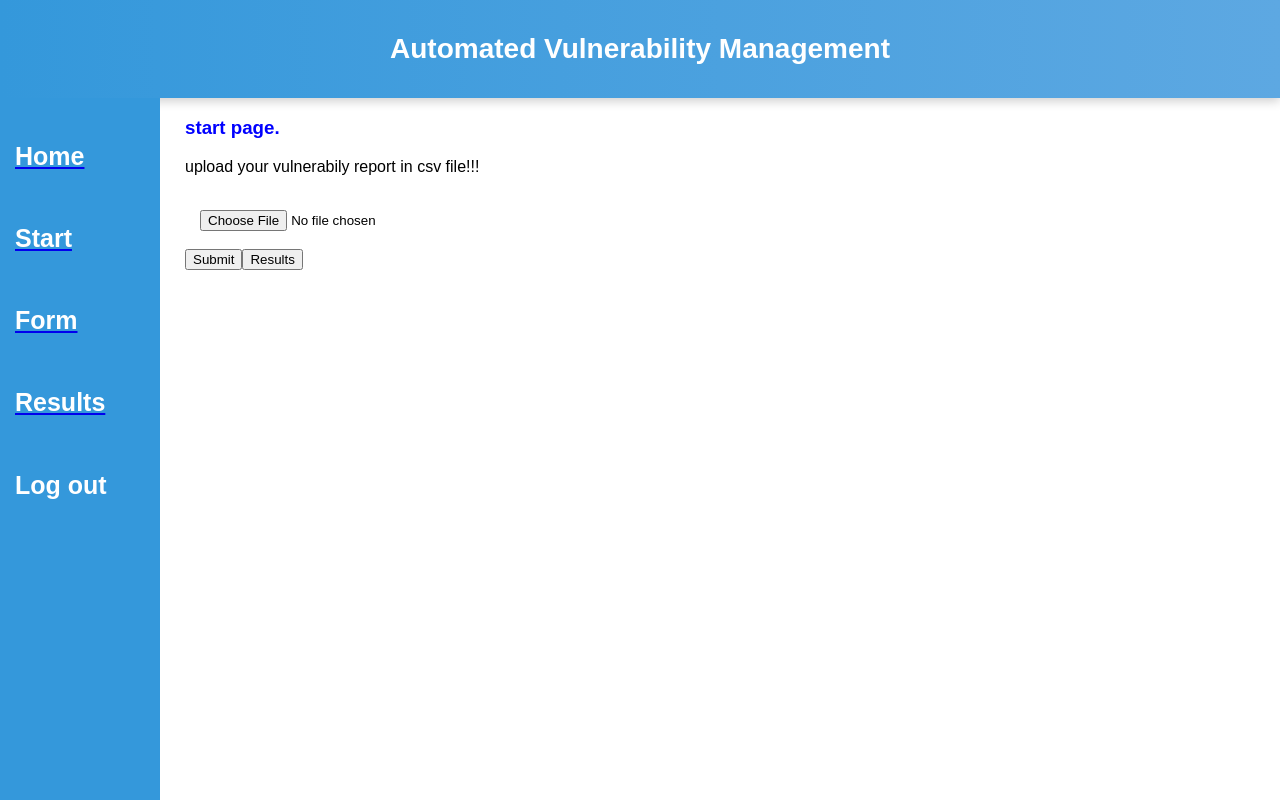
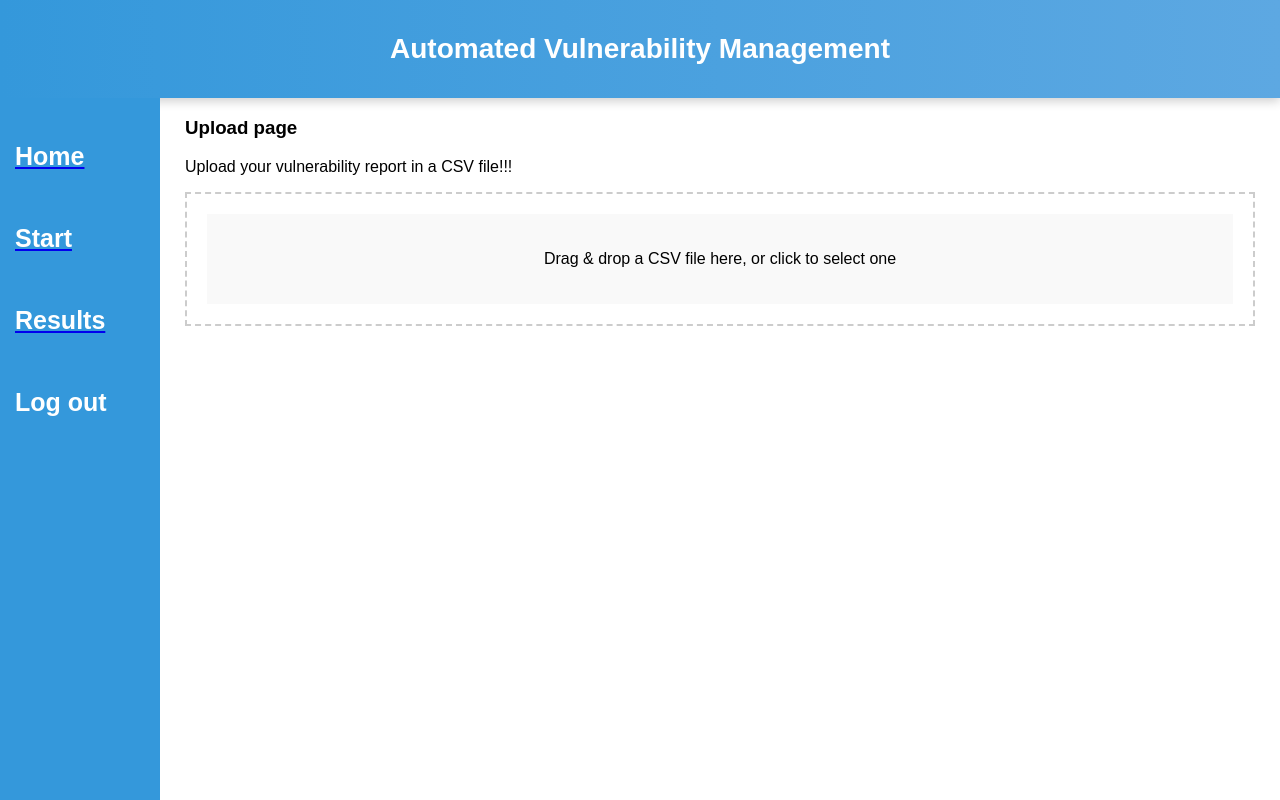
Before and after one commit to L-s-a-r-a-h/AVM, a React (Create React App) app in the folder my-app/: page /Start in a window 1280 px wide. Built offline with nearby package versions, Linux system fonts and the light colour scheme.

Commit message:
Added Drag and Drop file exchange to start page.
Also added automatic form pop up after file has been received.

```diff
--- a/my-app/src/component/MenuBar.js
+++ b/my-app/src/component/MenuBar.js
@@ -30,7 +30,7 @@ function MenuBar() {
                     <div class = "menubar">
                         <Navbar.Brand href="/Home"><h4 className="home">Home</h4></Navbar.Brand>
                         <Nav.Link as={Link} to={"/start"}><h4 className="linkText"> Start </h4></Nav.Link>
-                        <Nav.Link as={Link} to={"/Form"}><h4 className="form"> Form </h4></Nav.Link>
+
                         <Nav.Link as={Link} to={"/Output"}><h4 className="testOutput"> Results </h4></Nav.Link>
                         <h4 onClick={handleLogout}>Log out</h4>
 
--- a/my-app/src/component/Start.js
+++ b/my-app/src/component/Start.js
@@ -1,99 +1,82 @@
-import React, { Component } from 'react';
-import { useState } from "react";
+import React, { useState } from 'react';
+import Papa from 'papaparse';
+import Form from './FormComponents/Form';
 import fileProcess from "../test/fileProcess"
-import Papa from "papaparse";
-import Form from './FormComponents/Form';
-import {NavLink, useNavigate } from 'react-router-dom';
-
-//import * as func from "../test/api";
+import { NavLink, useNavigate } from 'react-router-dom';
+import './styles/Start.css';
+import { useDropzone } from 'react-dropzone';
 import MenuBar from './MenuBar';
 
-const allowedExtensions = ["csv"];
+const allowedExtensions = ['csv'];
+
 const Start = () => {
     const navigate = useNavigate();
     const [data, setData] = useState([]);
     const [result, setResult] = useState(false);
-    // It state will contain the error when
-    // correct file extension is not used
-    const [message, setMessage] = useState("");
+    const [message, setMessage] = useState('');
+    const [uploadedFileName, setUploadedFileName] = useState('');
 
-    // It will store the file uploaded by the user
-    const [file, setFile] = useState("");
-    const handleFileChange = (e) => {
-        setMessage("");
-        // Check if user has entered the file
-        if (e.target.files.length) {
-            const inputFile = e.target.files[0];
+    const handleFileChange = (acceptedFiles) => {
+        const file = acceptedFiles[0];
+        setUploadedFileName(file.name);
 
-            // Check the file type, if incorrect show error message
-            const fileExtension = inputFile?.type.split("/")[1];
-            if (!allowedExtensions.includes(fileExtension)) {
-                setMessage("Incorrect file type! Please select CSV file!");
-                return;
-            } else {
-                // If input type is correct set the state
-                setFile(inputFile);
-            }
-        }
-    };
-
-    const handleSubmit = () => {
-
-        console.log("click submit");
-        if (!file) {
-            return setMessage("Select csv file");
-        }
         const reader = new FileReader();
-        //csv to  array
-
         reader.onload = async ({ target }) => {
-
             const csv = Papa.parse(target.result, { header: true });
-
-
             const parsedData = csv?.data;
 
-            // process the file
             let riskArr = fileProcess(parsedData);
             if (!riskArr) {
-                return setMessage("csv file does not contain correct elements");
+                return setMessage('CSV file does not contain correct elements');
             }
+
             setData(riskArr);
             setResult(true);
-            setMessage("upload Success!");
-        }
-
-        //navigate("/Output", state=)
+            setMessage('Upload success!');
+        };
 
         reader.readAsText(file);
     };
 
+    const { getRootProps, getInputProps } = useDropzone({
+        onDrop: handleFileChange,
+        accept: '.csv',
+        maxFiles: 1,
+    });
+
+    const handleSubmit = () => {
+        if (!uploadedFileName) {
+            return setMessage('Select a CSV file');
+        }
+
+        // Handle form submission here if needed
+    };
+
     return (
         <div>
-            <MenuBar/>
-        <div class="body">
-            <div class="upload">
-                <h3> start page.  </h3>
-                <p>upload your vulnerabily report in csv file!!!</p>
+            <MenuBar />
+            <div className="body">
+                <div className="upload">
+                    <h3>Upload page</h3>
+                    <p>Upload your vulnerability report in a CSV file!!!</p>
+                    <div className="dropzone-container">
+                        <div {...getRootProps()} className="dropzone">
+                            <input {...getInputProps()} />
+                            {uploadedFileName ? (
+                                <p>Uploaded file: {uploadedFileName}</p>
+                            ) : (
+                                <p>Drag & drop a CSV file here, or click to select one</p>
+                            )}
+                        </div>
+                    </div>
 
-                <div>
-                    <input type="file" onChange={handleFileChange} />
-                    <button onClick={handleSubmit}>
-                        Submit
-                    </button>
-                    <NavLink to="/Output" state={data}>
-                    <button> Results </button>
-                    </NavLink>
+                </div>
+                <div className="results">
+                    {result && <Form props={data} />}
                 </div>
             </div>
-
-            <div class="results">
-                {result && <Form props={data} />}
-            </div>
-        </div>
         </div>
     );
-}
-
+};
 
 export default Start;
--- /dev/null
+++ b/my-app/src/component/styles/Start.css
@@ -0,0 +1,42 @@
+.container{
+    width: 100%;
+    height: 100%;
+    background: #fff;
+}
+.btn-field{
+    width: 100%;
+    display: flex;
+    justify-content: space-between;
+
+}
+.btn-field button{
+    width: 100%;
+    display: flex;
+    justify-content: space-between;
+    flex-basis: 48%;
+    background: #0070ba;
+    color: #fff;
+    height: 40px;
+    border-radius: 20px;
+    border: 0;
+    outline: 0;
+    cursor: pointer;
+}
+
+.results{
+    margin: 50px;
+}
+
+.dropzone-container {
+    border: 2px dashed #cccccc; /* Define the border style */
+    padding: 20px; /* Add some padding for spacing */
+    text-align: center; /* Center the content */
+}
+
+.dropzone {
+    /* Styles for the dropzone area */
+    border: none; /* Remove the default border */
+    background-color: #f9f9f9; /* Background color for the dropzone */
+    padding: 20px; /* Add padding inside the dropzone */
+    cursor: pointer; /* Change cursor on hover to indicate it's clickable */
+}
--- a/my-app/src/component/styles/bodyStyles.css
+++ b/my-app/src/component/styles/bodyStyles.css
@@ -8,7 +8,7 @@
 }
 
 h3{
-    color: blue;
+    color: black;
 }
 
 .error{
```
Also changed, not shown: 1 other file (tests, documents, lock files or other folders).
